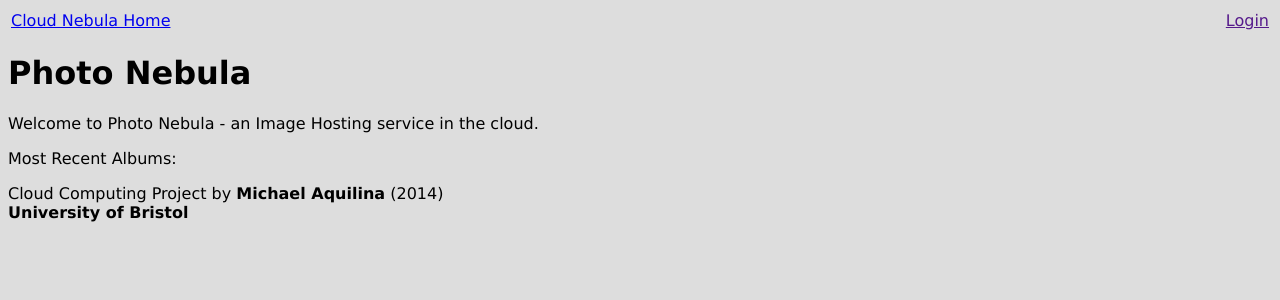
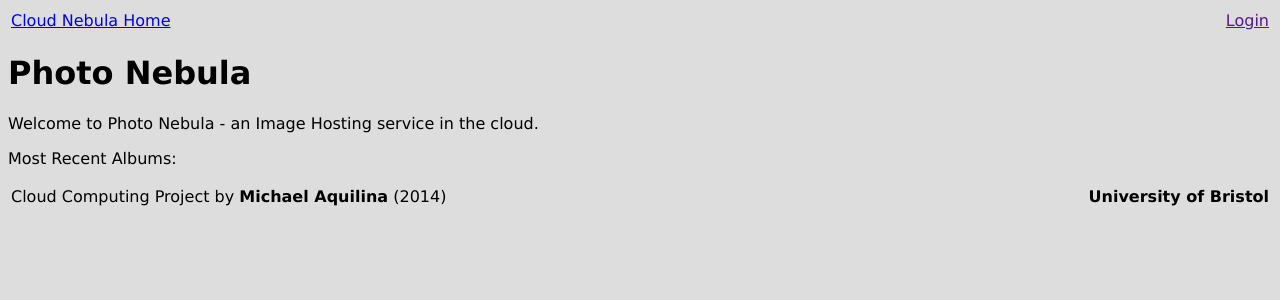
Before and after one commit to KillaW0lf04/Photo-Nebula, a Python web app: template templates/index.html in a window 1280 px wide. Shown: the top 300 px of the page. Run offline with Jinja, Linux system fonts and the light colour scheme; the template is opened without the code that fills it, so the values that code supplies are empty.

Commit message:
Add header class

```diff
--- a/static/nebula.css
+++ b/static/nebula.css
@@ -2,3 +2,7 @@ body {
     font-family: Verdana, "Helvetica Neue", sans-serif;
     background-color: #DDDDDD;
 }
+
+.header {
+    width: 100%
+}
--- a/templates/base.html
+++ b/templates/base.html
@@ -12,7 +12,7 @@
 </head>
 <body>
     <div>
-        <table style="width: 100%">
+        <table class="header">
             <tr>
                 <td><a href="/">Cloud Nebula Home</a></td>
                 <td style="text-align: right">
@@ -31,8 +31,12 @@
         {% endblock %}
     </div>
     <div>
-        Cloud Computing Project by <b>Michael Aquilina</b> (2014) <br>
-        <b>University of Bristol</b>
+        <table class="header">
+            <tr>
+                <td>Cloud Computing Project by <b>Michael Aquilina</b> (2014) <br></td>
+                <td style="text-align: right"><b>University of Bristol</b></td>
+            </tr>
+        </table>
     </div>
 </body>
 </html>
```
